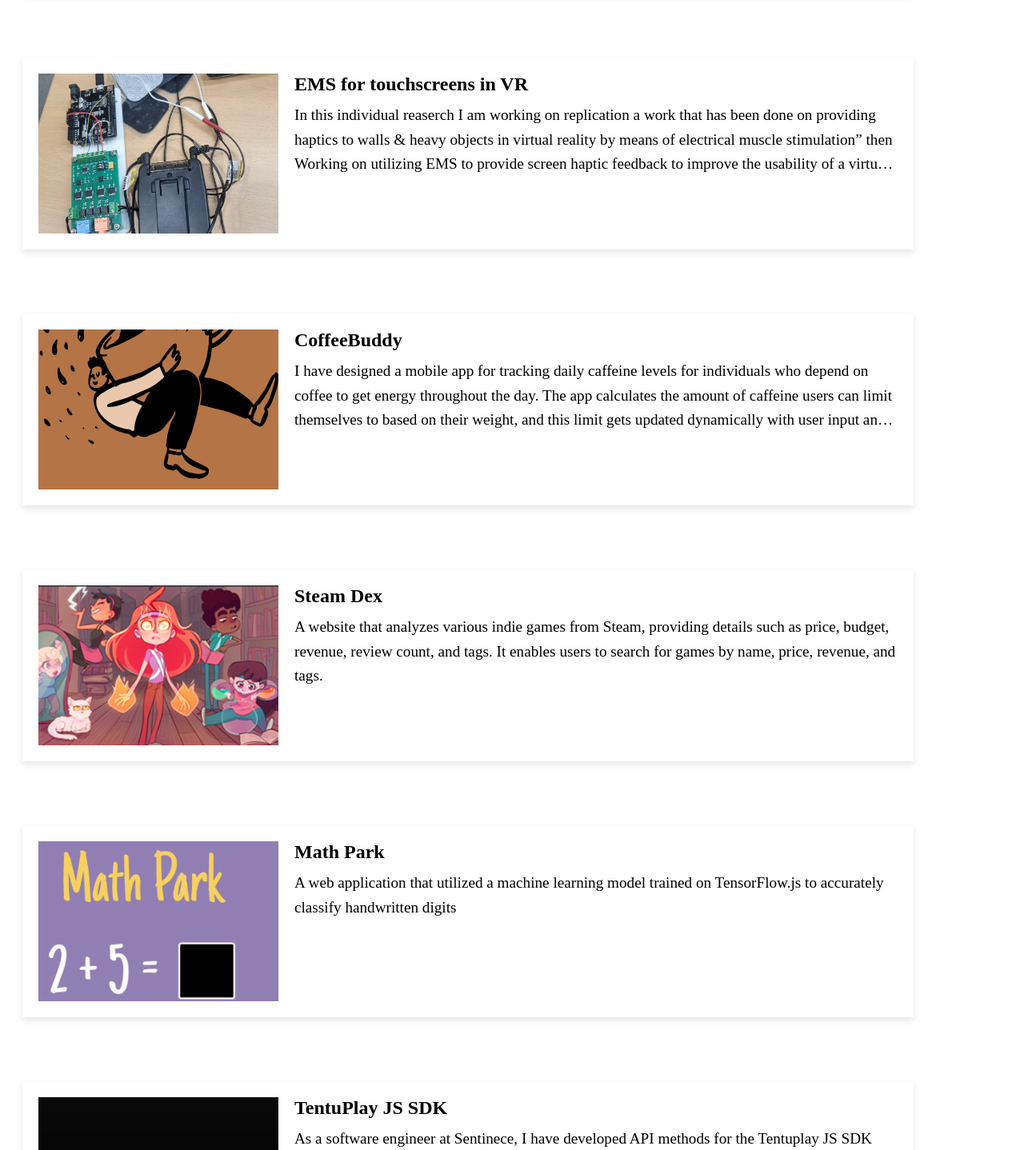
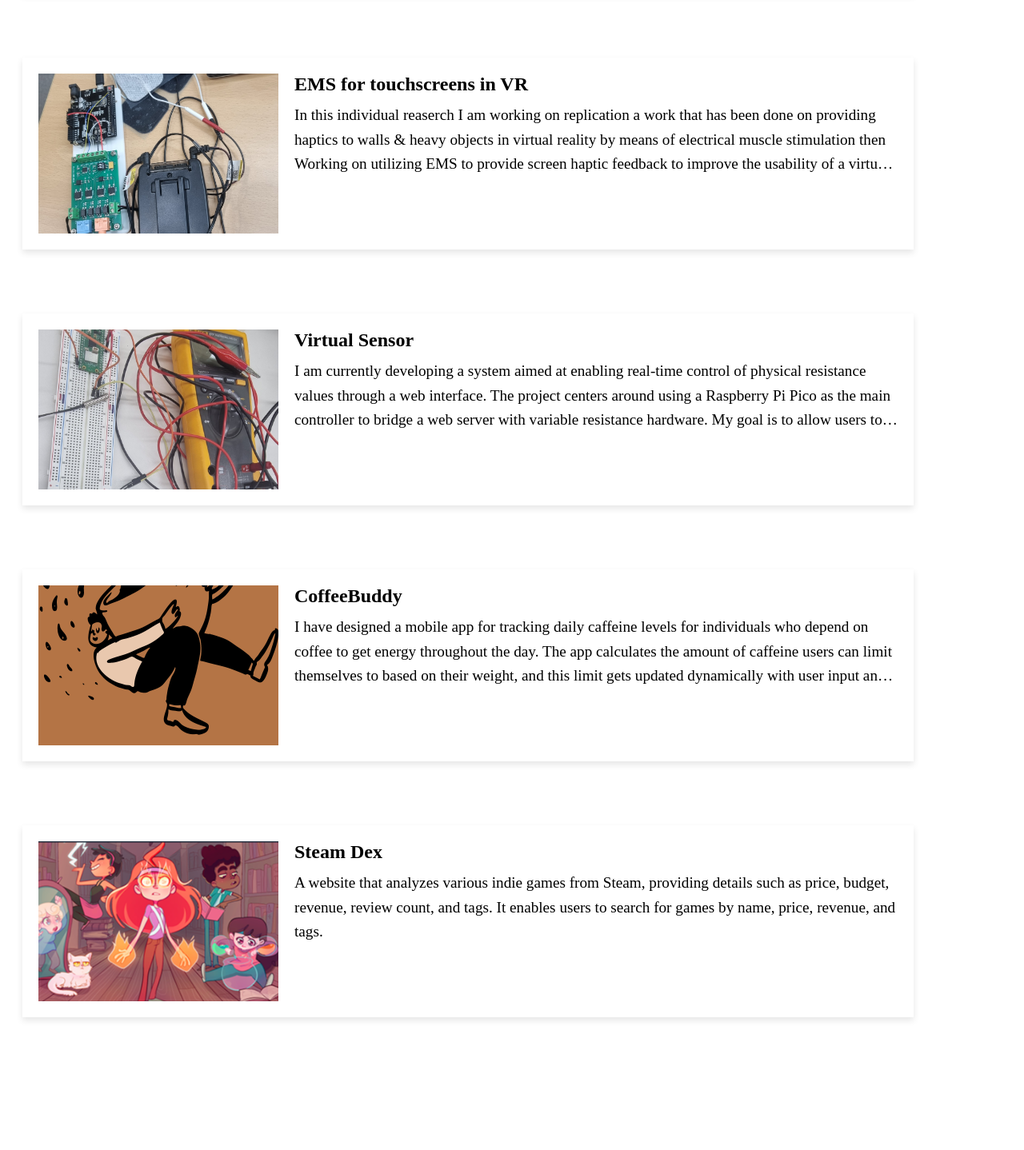
Before and after one commit to lwamzeche/lwamzeche-site, a React (Create React App) app: page /projects in a window 1280 px wide. Shown: the part 680-2118 px from the top of the page at 80% size. After the commit the page ends 2020 px from the top, so only its background shows below. Built offline with nearby package versions, Linux system fonts and the light colour scheme.

Commit message:
project added

```diff
--- a/src/Projects.js
+++ b/src/Projects.js
@@ -3,11 +3,10 @@ import React from "react";
 import "./Projects.css";
 import steamDexImage from "./images/steam.png";
 import Roomie from "./images/LOGO.png";
-import MathPark from "./images/Math.png";
-import TentuPlay from "./images/TentuPlay.png";
 import PianoRing from "./images/PianoRing.png";
 import EMS from "./images/EMS.jpeg";
 import CoffeeBuddy from "./images/CoffeeBuddy.png";
+import Pico from "./images/pico.jpeg";
 
 const projects = [
   {
@@ -33,13 +32,21 @@ const projects = [
     id: 3,
     title: "EMS for touchscreens in VR",
     description:
-      "In this individual reaserch I am working on replication a work that has been done on providing haptics to walls & heavy objects in virtual reality by means of electrical muscle stimulation” then Working on utilizing EMS to provide screen haptic feedback to improve the usability of a virtual touchscreen in VR.",
+      "In this individual reaserch I am working on replication a work that has been done on providing haptics to walls & heavy objects in virtual reality by means of electrical muscle stimulation then Working on utilizing EMS to provide screen haptic feedback to improve the usability of a virtual touchscreen in VR.",
     imageUrl: EMS,
     // projectUrl: "https://youtu.be/HajAyAW5QAY?si=LhELFyv5BmgTrqcb",
   },
 
   {
     id: 4,
+    title: "Virtual Sensor",
+    description:
+      "I am currently developing a system aimed at enabling real-time control of physical resistance values through a web interface. The project centers around using a Raspberry Pi Pico as the main controller to bridge a web server with variable resistance hardware. My goal is to allow users to input desired resistance values via a web interface, which will then be transmitted to the Pico. The microcontroller will process these inputs and adjust the physical resistance accordingly.",
+    imageUrl: Pico,
+  },
+
+  {
+    id: 5,
     title: "CoffeeBuddy",
     description:
       "I have designed a mobile app for tracking daily caffeine levels for individuals who depend on coffee to get energy throughout the day. The app calculates the amount of caffeine users can limit themselves to based on their weight, and this limit gets updated dynamically with user input and their reported feelings after consuming that amount during the day.",
@@ -55,23 +62,6 @@ const projects = [
       "A website that analyzes various indie games from Steam, providing details such as price, budget, revenue, review count, and tags. It enables users to search for games by name, price, revenue, and tags.",
     imageUrl: steamDexImage,
     projectUrl: "https://steam-dex.com/",
-  },
-  {
-    id: 5,
-    title: "Math Park",
-    description:
-      "A web application that utilized a machine learning model trained on TensorFlow.js to accurately classify handwritten digits",
-    imageUrl: MathPark,
-    projectUrl: "https://lwamzeche.github.io/MathPark/",
-  },
-
-  {
-    id: 6,
-    title: "TentuPlay JS SDK",
-    description:
-      "As a software engineer at Sentinece, I have developed API methods for the Tentuplay JS SDK",
-    imageUrl: TentuPlay,
-    projectUrl: "https://docs.tentuplay.io/js/en/latest/",
   },
 ];
 
```
Also changed, not shown: src/images/pico.jpeg (added).
